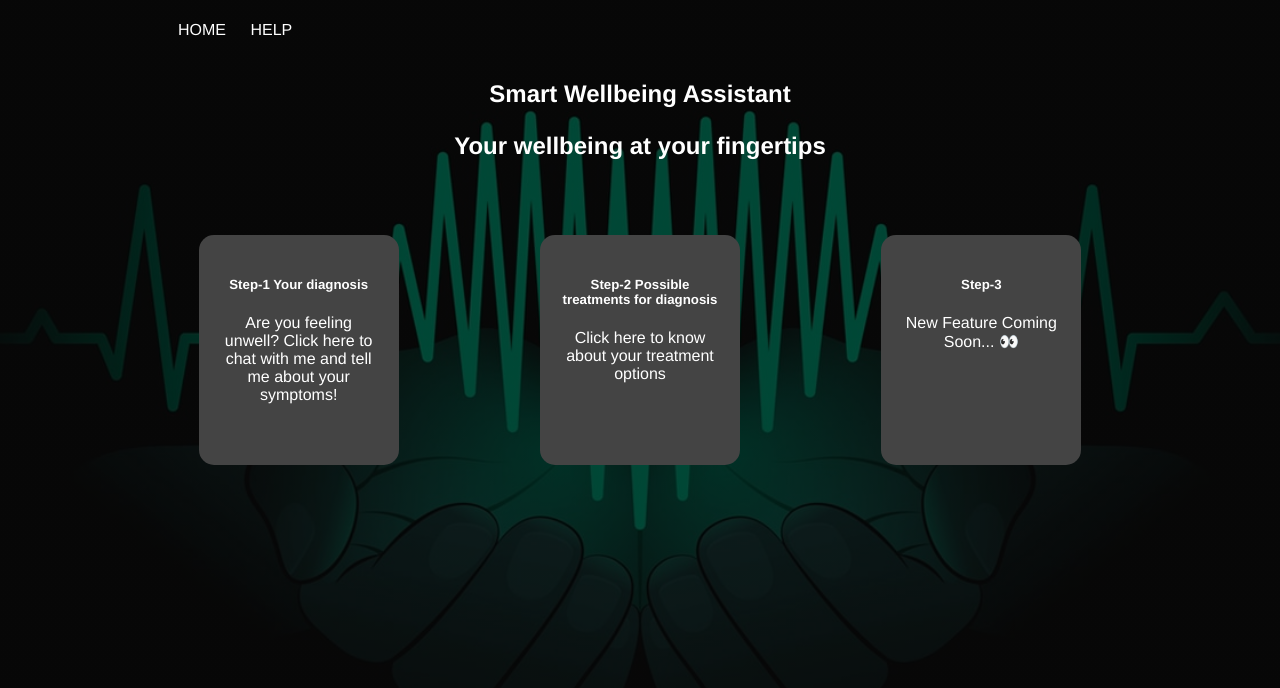
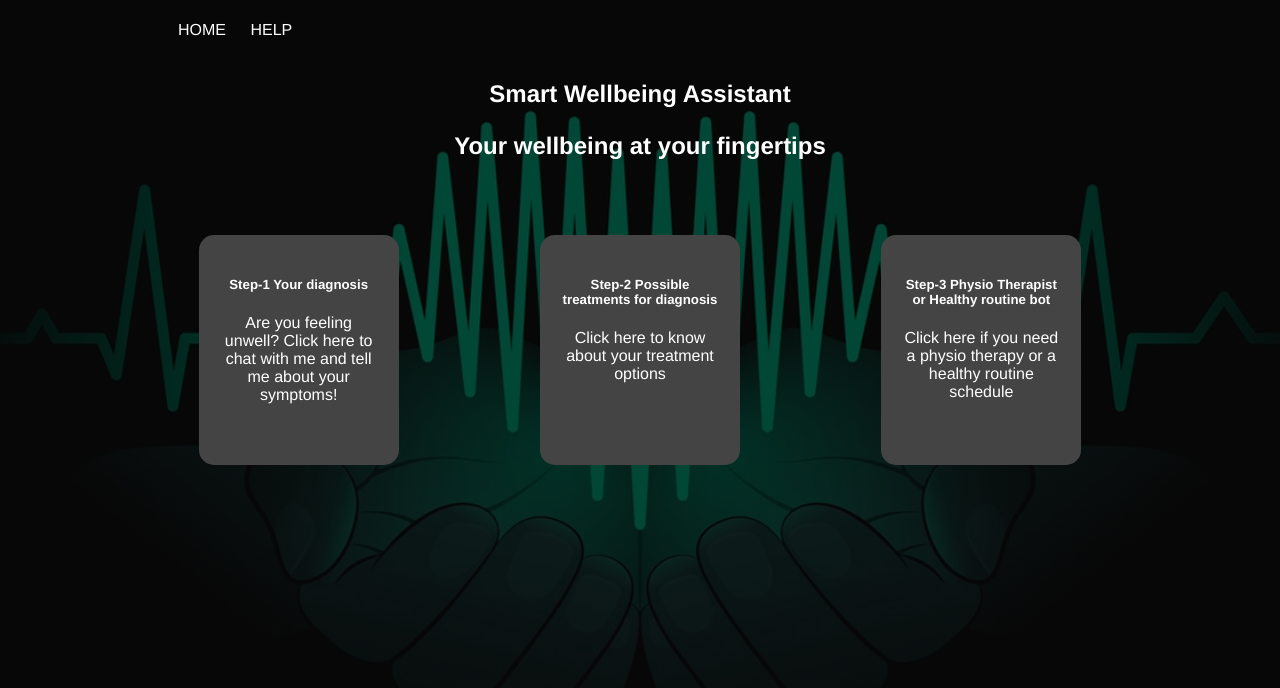
Before and after one commit to OnlyDot0o0/CO3104-Project, a plain HTML site: page index.html in a window 1280 px wide. Drawn offline with Linux system fonts and the light colour scheme.

Commit message:
Update index.html

```diff
--- a/index.html
+++ b/index.html
@@ -36,8 +36,8 @@
             </div>
             <div class="card">
                 <a href="bot3.html">
-                    <h5>Step-3</h5>
-                    <p>New Feature Coming Soon... &#128064; </p>
+                    <h5>Step-3 Physio Therapist or Healthy routine bot</h5>
+                    <p>Click here if you need a physio therapy or a healthy routine schedule</p>
                 </a>
             </div>
         </section>
```
